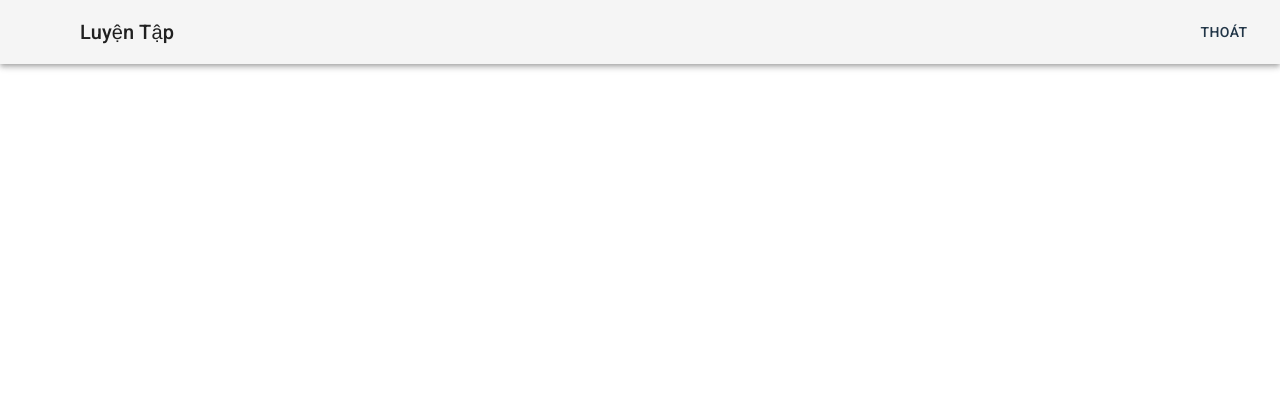
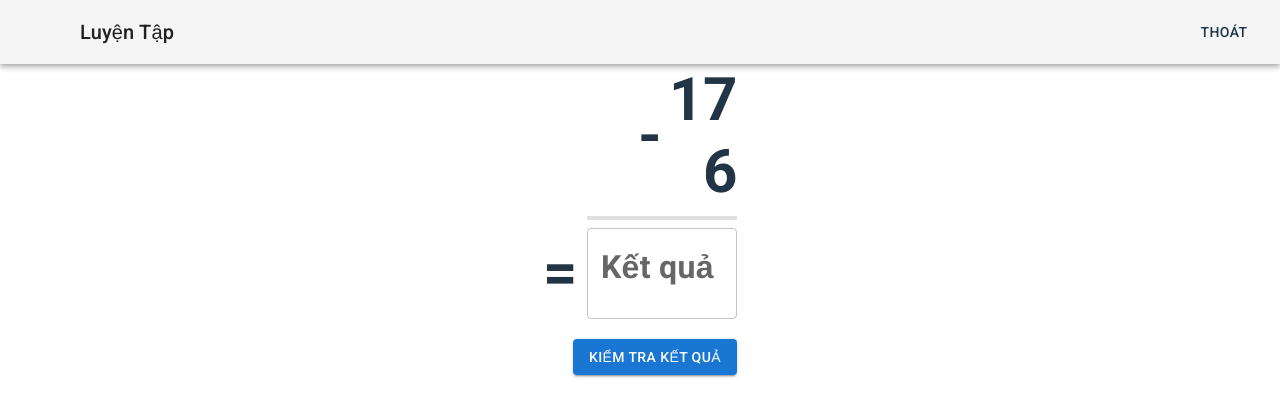
Before and after one commit to openVietAnh/hieunghiahocbai.com, a React (Vite) app: page /practice in a window 1280 px wide. Shown: the top 416 px of the page. Built offline with nearby package versions, Linux system fonts and the light colour scheme; some icons are missing; a web font is replaced by a local one.

Commit message:
feat: Add math operator quiz

```diff
--- /dev/null
+++ b/src/components/Operator.tsx
@@ -0,0 +1,179 @@
+import { useEffect, useState } from "react";
+import { randomNumber } from "../utils";
+import {
+  TextField,
+  Typography,
+  Box,
+  Button,
+  Alert,
+  Snackbar,
+} from "@mui/material";
+import Divider from "@mui/material/Divider";
+
+export const Operator: React.FC = () => {
+  const [a, setA] = useState<number>(0);
+  const [b, setB] = useState<number>(0);
+  const [answer, setAnswer] = useState("");
+  const [operator, setOperator] = useState("");
+  const [snackbar, setSnackbar] = useState({
+    open: false,
+    message: "",
+    severity: "success" as "success" | "error",
+  });
+
+  const generateQuestion = () => {
+    const num1 = randomNumber();
+    const num2 = randomNumber();
+    const op = Math.random() < 0.5 ? "+" : "-";
+    const [a, b] = op === "-" && num1 < num2 ? [num2, num1] : [num1, num2];
+    setA(a);
+    setB(b);
+    setOperator(op);
+  };
+
+  const checkAnswer = async () => {
+    const ans = Number(answer);
+    const isCorrect = operator === "-" ? a - b === ans : a + b === ans;
+
+    if (isCorrect) {
+      setSnackbar({
+        open: true,
+        message: "✅ Chính xác! Bạn giỏi quá 😎",
+        severity: "success",
+      });
+
+      setTimeout(() => {
+        generateQuestion();
+        setAnswer("");
+      }, 2000);
+    } else {
+      setSnackbar({
+        open: true,
+        message: "❌ Sai rồi, thử lại nhé!",
+        severity: "error",
+      });
+    }
+  };
+
+  useEffect(() => {
+    generateQuestion();
+  }, []);
+
+  return (
+    <>
+      <Box
+        display="flex"
+        flexDirection="column"
+        alignItems="center"
+        mt={4}
+        gap="20px"
+        margin="auto"
+      >
+        <Box
+          display="flex"
+          flexDirection="column"
+          alignItems="flex-end"
+          justifyContent="flex-end"
+          margin="auto"
+        >
+          <Box display="flex" alignItems="center">
+            <Box
+              display="flex"
+              flexDirection="column"
+              justifyContent="center"
+              alignItems="center"
+              mr={1}
+              height="100%"
+            >
+              <Typography variant="h2" fontWeight="bold">
+                {operator}
+              </Typography>
+            </Box>
+
+            <Box display="flex" flexDirection="column" alignItems="flex-end">
+              <Typography variant="h2" fontWeight="bold">
+                {a}
+              </Typography>
+              <Typography variant="h2" fontWeight="bold">
+                {b}
+              </Typography>
+            </Box>
+          </Box>
+
+          <Divider
+            sx={{
+              borderBottomWidth: 4,
+              width: "100%",
+              maxWidth: 150,
+              my: 1,
+            }}
+          />
+          <Box
+            display="flex"
+            flexDirection="row"
+            alignItems="center"
+            justifyContent="flex-end"
+            gap="10px"
+          >
+            <Typography variant="h2" fontWeight="bold">
+              =
+            </Typography>
+            <TextField
+              id="outlined-basic"
+              label="Kết quả"
+              variant="outlined"
+              fullWidth
+              size="medium"
+              sx={{ maxWidth: 150 }}
+              value={answer}
+              onChange={(e) => setAnswer(e.target.value)}
+              slotProps={{
+                input: {
+                  sx: {
+                    fontSize: "2.5rem",
+                    fontWeight: "bold",
+                    textAlign: "right",
+                  },
+                },
+                inputLabel: {
+                  sx: {
+                    fontSize: "2rem",
+                    fontWeight: "bold",
+                  },
+                },
+                htmlInput: {
+                  sx: {
+                    textAlign: "right",
+                  },
+                },
+              }}
+            />
+          </Box>
+          <Button
+            variant="contained"
+            color="primary"
+            sx={{ marginTop: "20px" }}
+            onClick={checkAnswer}
+          >
+            Kiểm tra kết quả
+          </Button>
+        </Box>
+      </Box>
+      <Snackbar
+        open={snackbar.open}
+        autoHideDuration={2000}
+        onClose={() => setSnackbar((prev) => ({ ...prev, open: false }))}
+        anchorOrigin={{ vertical: "top", horizontal: "center" }}
+      >
+        <Alert
+          onClose={() => setSnackbar((prev) => ({ ...prev, open: false }))}
+          severity={snackbar.severity}
+          sx={{ width: "100%" }}
+          variant="filled"
+        >
+          {snackbar.message}
+        </Alert>
+      </Snackbar>
+    </>
+  );
+};
--- /dev/null
+++ b/src/utils/index.ts
@@ -0,0 +1 @@
+export const randomNumber = (max = 20) => Math.floor(Math.random() * max) + 1;
--- a/src/views/Practice.tsx
+++ b/src/views/Practice.tsx
@@ -7,6 +7,7 @@ import {
   Button,
 } from "@mui/material";
 import MenuIcon from "@mui/icons-material/Menu";
+import { Operator } from "../components/Operator";
 
 export const Practice: React.FC = () => {
   return (
@@ -32,6 +33,7 @@ export const Practice: React.FC = () => {
           </Toolbar>
         </AppBar>
       </Box>
+      <Operator />
     </>
   );
 };
```
